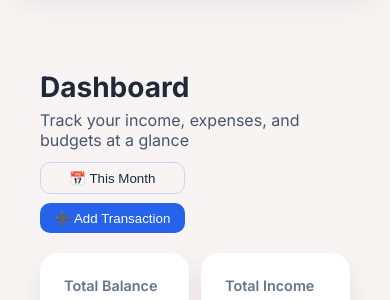
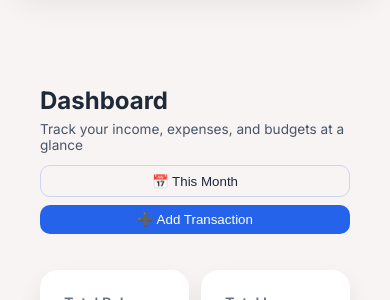
Before and after one commit to mdturin/PersonalFinanceManager.Dashboard, an Angular app: page / in a window 390 px wide. Shown: the part 386-686 px from the top of the page. Built offline with nearby package versions, Linux system fonts and the light colour scheme; no server answers.

Commit message:
css fixes

```diff
--- a/src/app/app.scss
+++ b/src/app/app.scss
@@ -1,5 +1,4 @@
 ::ng-deep {
-
   .app-shell {
     display: flex;
     flex-direction: column;
@@ -8,7 +7,7 @@
 
   .layout {
     display: grid;
-    grid-template-columns: 260px 1fr;
+    grid-template-columns: minmax(220px, 0.6fr) 3fr;
     gap: 1.5rem;
     padding: 1.5rem 2rem 2rem;
     flex: 1;
--- a/src/app/components/side-nav/side-nav.ts
+++ b/src/app/components/side-nav/side-nav.ts
@@ -59,8 +59,6 @@ export class SideNavComponent implements OnInit {
   }
 
   onNavItemClick(item: NavItem): void {
-    console.log('Navigation item clicked:', item);
-    // Implement navigation logic here if needed
     if(this.currentNavItem)
       this.currentNavItem.active = false; // Deactivate current item
 
--- a/src/styles.scss
+++ b/src/styles.scss
@@ -3,7 +3,7 @@ body {
   height: 100%;
   margin: 0;
   background: #f8f4f4 !important;
-  font-family: "Inter", "Segoe UI", system-ui, sans-serif;
+  font-family: 'Inter', 'Segoe UI', system-ui, sans-serif;
 }
 
 :host {
@@ -35,7 +35,13 @@ body {
   display: flex;
   justify-content: space-between;
   align-items: flex-start;
+  flex-wrap: wrap;
   gap: 1.5rem;
+
+  /* minimum width for ultra-wide monitors */
+  min-width: 1300px;
+  max-width: 100%;
+  padding: 1rem 0;
 }
 
 .content-header h1 {
@@ -52,7 +58,6 @@ body {
   display: flex;
   gap: 0.6rem;
 }
-
 
 /* ---------- GRID ---------- */
 .content-grid {
@@ -111,15 +116,61 @@ body {
   color: #64748b;
   font-size: 0.9rem;
 }
+/* ---------------- RESPONSIVE ---------------- */
+@media (max-width: 1440px) {
+  .content-header {
+    min-width: 800px;
+  }
+}
+
+@media (max-width: 1280px) {
+  .content-header {
+    min-width: 600px;
+  }
+}
+
+@media (max-width: 1024px) {
+  .layout {
+    flex-direction: column;
+    gap: 1rem;
+    padding: 1rem 1.5rem;
+  }
+
+  .side-nav {
+    width: 100%;
+    flex: 0 0 auto;
+  }
+
+  .content-header {
+    min-width: 100%;
+    flex-direction: column;
+    align-items: flex-start;
+    gap: 0.75rem;
+  }
+}
 
 @media (max-width: 640px) {
+  .content-header h1 {
+    font-size: 1.5rem;
+  }
+
+  .content-header p {
+    font-size: 0.85rem;
+  }
+
   .content-grid,
   .summary-grid {
     grid-template-columns: 1fr;
   }
 
   .content-actions {
+    gap: 0.5rem;
+    width: 100%;
     flex-direction: column;
     align-items: stretch;
   }
+
+  .content-actions button {
+    flex: 1 1 auto;
+  }
 }
```
